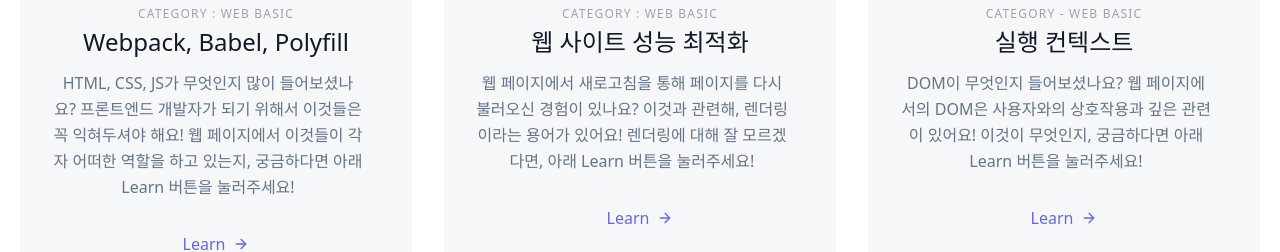
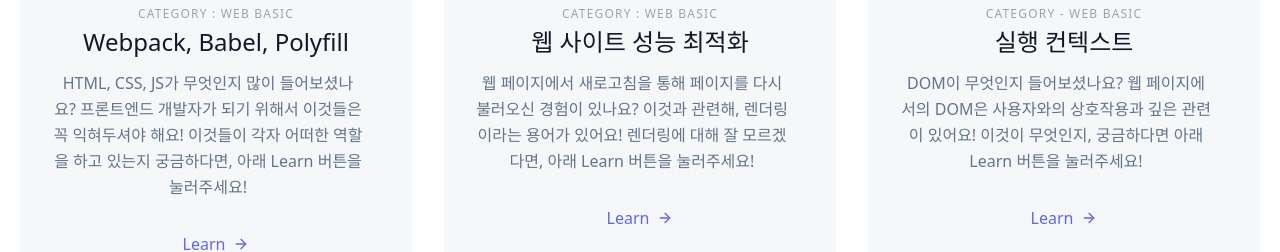
Before and after one commit to Lee-Sang-Beom/nextjs_and_notion, a Next.js app: page /web in a window 1280 px wide. Shown: the part 2096-2348 px from the top of the page. Built offline with nearby package versions, Linux system fonts and the light colour scheme.

Commit message:
deply test

```diff
--- a/components/web_main.js
+++ b/components/web_main.js
@@ -513,9 +513,7 @@ export default function WebMain() {
                 </h1>
                 <p className="leading-relaxed mb-3">
                   HTML, CSS, JS가 무엇인지 많이 들어보셨나요? 프론트엔드
-                  개발자가 되기 위해서 이것들은 꼭 익혀두셔야 해요! 웹
-                  페이지에서 이것들이 각자 어떠한 역할을 하고 있는지, 궁금하다면
-                  아래 Learn 버튼을 눌러주세요!
+                  개발자가 되기 위해서 이것들은 꼭 익혀두셔야 해요! 이것들이 각자 어떠한 역할을 하고 있는지 궁금하다면, 아래 Learn 버튼을 눌러주세요!
                 </p>
                 <a className="text-indigo-500 inline-flex items-center mt-5">
                   Learn
```
